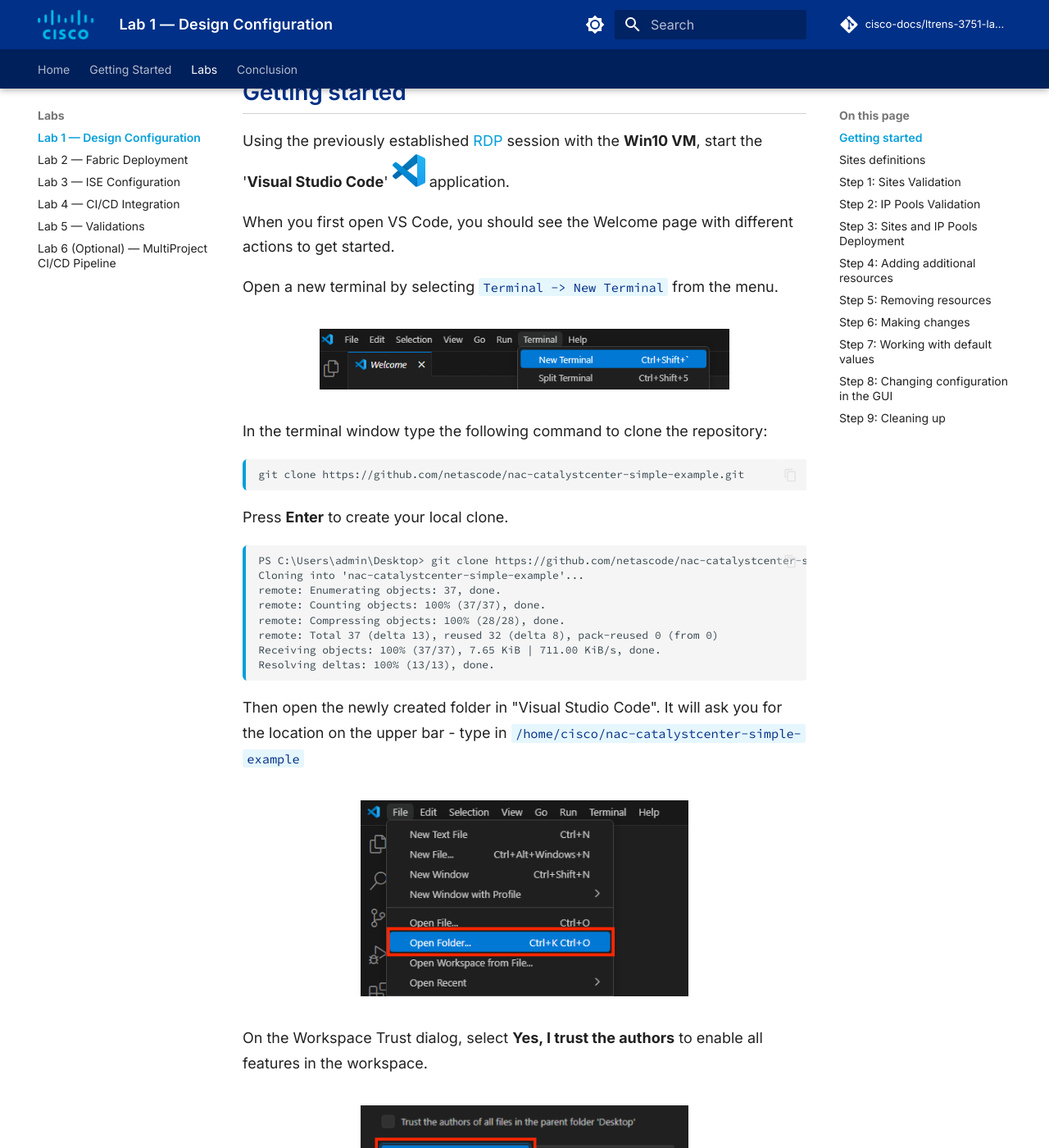
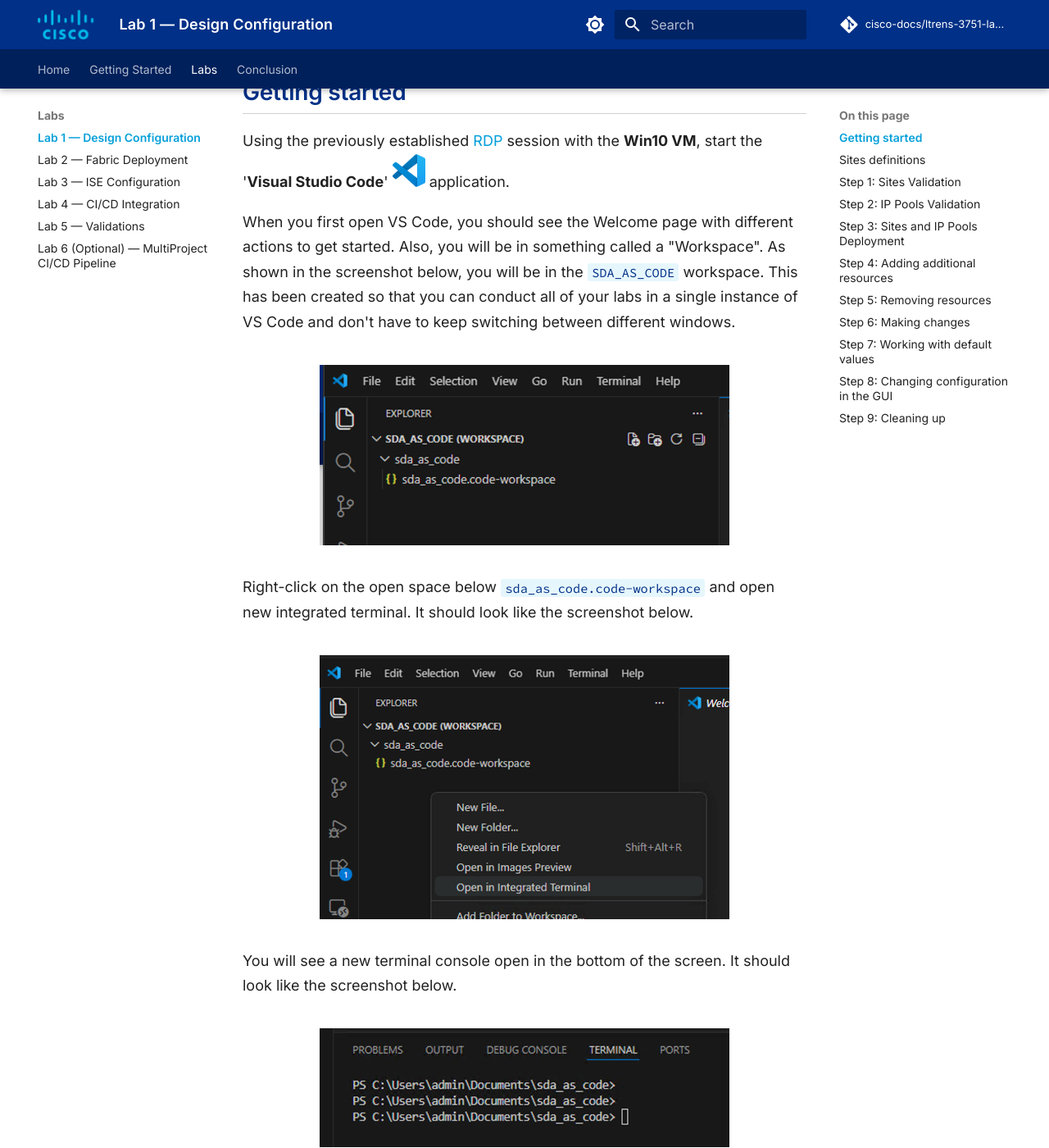
Before and after one commit to cisco-docs/ltrens-3751-lab-guide, an MkDocs documentation site: the page built from docs/lab1_design_configuration.md, in a window 1280 px wide and 1400 px high, scrolled down 478 px. Shown: the whole window at 82% size. Built offline with MkDocs 1.6.1 and Material for MkDocs 9.7.7, drawn with Linux system fonts in a browser that asks for light colours; comment, search, counter and statistics services are not loaded; some of the changed text lies outside the part shown.

Commit message:
updates after cl26

````diff
--- a/docs/lab1_design_configuration.md
+++ b/docs/lab1_design_configuration.md
@@ -8,46 +8,54 @@
 
 Using the previously established [RDP](rdp://198.18.133.20) session with the **Win10 VM**, start the '**Visual Studio Code**'  ![](./assets/vcs.png){ width=40 } application.
 
-When you first open VS Code, you should see the Welcome page with different actions to get started.
-
-Open a new terminal by selecting `Terminal -> New Terminal` from the menu.
+When you first open VS Code, you should see the Welcome page with different actions to get started. Also, you will be in something called a "Workspace". As shown in the screenshot below, you will be in the `SDA_AS_CODE` workspace. This has been created so that you can conduct all of your labs in a single instance of VS Code and don't have to keep switching between different windows.
 
 <figure markdown>
-  ![](./assets/vs_terminal.png){ width="500" }
+  ![](./assets/vs_workspace.png){ width="500" }
+</figure>
+
+Right-click on the open space below `sda_as_code.code-workspace` and open new integrated terminal. It should look like the screenshot below.
+
+<figure markdown>
+  ![](./assets/vs_integrated_terminal.png){ width="500" }
+</figure>
+
+You will see a new terminal console open in the bottom of the screen. It should look like the screenshot below.
+
+<figure markdown>
+  ![](./assets/vs_terminal_console.png){ width="500" }
 </figure>
 
 In the terminal window type the following command to clone the repository:
 
 ```bash
 git clone https://github.com/netascode/nac-catalystcenter-simple-example.git
+cd nac-catalystcenter-simple-example
 ```
 
 Press **Enter** to create your local clone.
 
 ```cli
-PS C:\Users\admin\Desktop> git clone https://github.com/netascode/nac-catalystcenter-simple-example.git
+PS C:\Users\admin\Documents\sda_as_code> git clone https://github.com/netascode/nac-catalystcenter-simple-example.git
 Cloning into 'nac-catalystcenter-simple-example'...
-remote: Enumerating objects: 37, done.
-remote: Counting objects: 100% (37/37), done.
-remote: Compressing objects: 100% (28/28), done.
-remote: Total 37 (delta 13), reused 32 (delta 8), pack-reused 0 (from 0)
-Receiving objects: 100% (37/37), 7.65 KiB | 711.00 KiB/s, done.
-Resolving deltas: 100% (13/13), done.
+remote: Enumerating objects: 80, done.
+remote: Counting objects: 100% (80/80), done.
+remote: Compressing objects: 100% (57/57), done.
+remote: Total 80 (delta 39), reused 61 (delta 22), pack-reused 0 (from 0)
+Receiving objects: 100% (80/80), 12.91 KiB | 357.00 KiB/s, done.
+Resolving deltas: 100% (39/39), done.
+PS C:\Users\admin\Documents\sda_as_code>
 ```
 
 Then open the newly created folder in "Visual Studio Code". It will ask you for the location on the upper bar - type in `/home/cisco/nac-catalystcenter-simple-example`
 
 <figure markdown>
-  ![](./assets/vs_terminal2.png){ width="400" }
+  ![](./assets/vs_nac_cat_c_simple.png){ width="400" }
 </figure>
 
-On the Workspace Trust dialog, select **Yes, I trust the authors** to enable all features in the workspace.
+If prompted, on the Workspace Trust dialog, select **Yes, I trust the authors** to enable all features in the workspace.
 
-<figure markdown>
-  ![](./assets/vs_terminal3.png){ width="400" }
-</figure>
-
-The working area should look like this:
+The working area should look like the screenshot below:
 
 <figure markdown>
   ![](./assets/nac-cc-simple-example-fig1.png){ width="700" }
@@ -347,20 +355,9 @@
 
 To initialize Terraform, first, open a terminal.
 
-In the Explorer, you can right-click and select **Open in Integrated Terminal**  to open a new terminal from a folder.
+In the Explorer, you can right-click and select **Open in Integrated Terminal**  to open a new terminal from a folder if not already open.
 
-<figure markdown>
-  ![](./assets/vs_terminal5.png){ width="450" }
-</figure>
-
-A new PowerShell terminal should open:
-
-<figure markdown>
-  ![](./assets/powershell.png){ width="550" }
-</figure>
-
-
-Once the terminal is open, run the following command to initialize Terraform:
+Run the following command to initialize Terraform, ensure you are in the correct directory and the terminal is open to the correct folder.
 
 ```cli
 terraform init
--- a/docs/lab2_fabric_deployment.md
+++ b/docs/lab2_fabric_deployment.md
@@ -19,44 +19,42 @@
 
 ## Getting started
 
-In "Visual Studio Code" go to `File -> New Window`, this will open a new Visual Studio Code window.
+In "Visual Studio Code Terminal", go back to the `sda_as_code` workspace by typing following command:
 
-<figure markdown>
-  ![](./assets/vs_newwindow.png){ width="400" }
-</figure>
+```bash
+cd ..
+```
 
-Open a new terminal by selecting `Terminal -> New Terminal` from the menu.
+You would be back int he SDA_AS_CODE workspace.
 
-<figure markdown>
-  ![](./assets/vs_terminal.png){ width="500" }
-</figure>
+```cli
+PS C:\Users\admin\Documents\sda_as_code\nac-catalystcenter-simple-example> cd ..
+PS C:\Users\admin\Documents\sda_as_code>
+```
 
 In the terminal window type the following command to clone the repository:
 
 ```bash
 git clone https://github.com/netascode/nac-catalystcenter-comprehensive-example.git
+cd nac-catalystcenter-comprehensive-example
 ```
 
-Press **Enter** to create your local clone.
+Press **Enter** to create your local clone and change to the newly created folder.
 
 ```cli
-PS C:\Users\admin\Desktop> git clone https://github.com/netascode/nac-catalystcenter-comprehensive-example.git
+PS C:\Users\admin\Documents\sda_as_code> git clone https://github.com/netascode/nac-catalystcenter-comprehensive-example.git
 Cloning into 'nac-catalystcenter-comprehensive-example'...
-remote: Enumerating objects: 74, done.
-remote: Counting objects: 100% (74/74), done.
-remote: Compressing objects: 100% (49/49), done.
-remote: Total 74 (delta 38), reused 55 (delta 21), pack-reused 0 (from 0)
-Receiving objects: 100% (74/74), 11.90 KiB | 2.38 MiB/s, done.
-Resolving deltas: 100% (38/38), done.
+remote: Enumerating objects: 147, done.
+remote: Counting objects: 100% (24/24), done.
+remote: Compressing objects: 100% (10/10), done.
+remote: Total 147 (delta 17), reused 14 (delta 14), pack-reused 123 (from 1)
+Receiving objects: 100% (147/147), 21.13 KiB | 248.00 KiB/s, done.
+Resolving deltas: 100% (84/84), done.
+PS C:\Users\admin\Documents\sda_as_code> cd nac-catalystcenter-comprehensive-example
+PS C:\Users\admin\Documents\sda_as_code\nac-catalystcenter-comprehensive-example>
 ```
 
-Then open the newly created folder in "Visual Studio Code".
-
-<figure markdown>
-  ![](./assets/vs_terminal2.png){ width="400" }
-</figure>
-
-On the Workspace Trust dialog, select **Yes, I trust the authors** to enable all features in the workspace.
+Then expand the newly created folder `nac-catalystcenter-comprehensive-example` icon in the explorer.
 
 ## Step 1: Update configuration
 
@@ -114,20 +112,9 @@
 }
 ```
 
-In the Explorer, right-click and select **Open in Integrated Terminal**  to open a new terminal from a folder.
+Open the integrated terminal, if not already open, in the Explorer, right-click and select **Open in Integrated Terminal**  to open a new terminal from a folder.
 
-<figure markdown>
-  ![](./assets/vs_terminal5_1.png){ width="450" }
-</figure>
-
-A new PowerShell terminal should open:
-
-<figure markdown>
-  ![](./assets/powershell2.png){ width="700" }
-</figure>
-
-
-Once the terminal is open, run the following command to initialize Terraform:
+Run the following command to initialize Terraform, ensure you are in the correct directory and the terminal is open to the correct folder.
 
 ```cli
 terraform init
````
Also changed, not shown: docs/lab3_ise_config.md (+22 -24 lines), docs/lab4_cicd.md (+7 -17 lines), docs/lab6_multiproject_pipeline.md (+6 -1 lines), docs/assets/vs_integrated_terminal.png (added), docs/assets/vs_nac_cat_c_simple.png (added), docs/assets/vs_nac_ise_simple.png (added), docs/assets/vs_terminal_console.png (added), docs/assets/vs_workspace.png (added).
